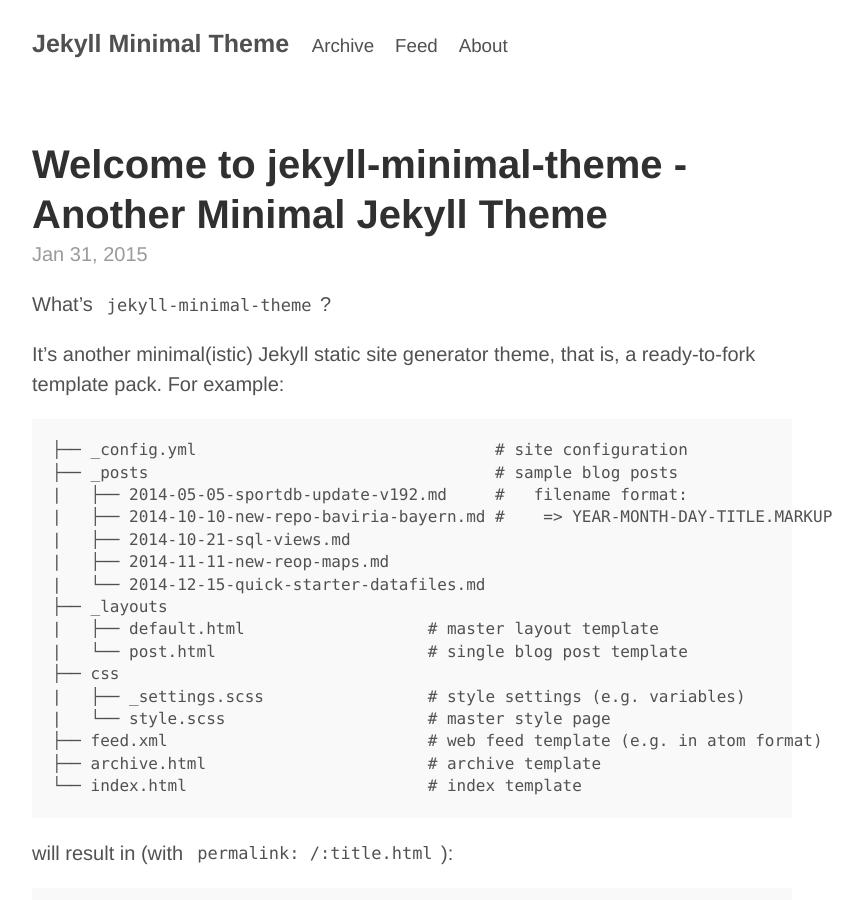
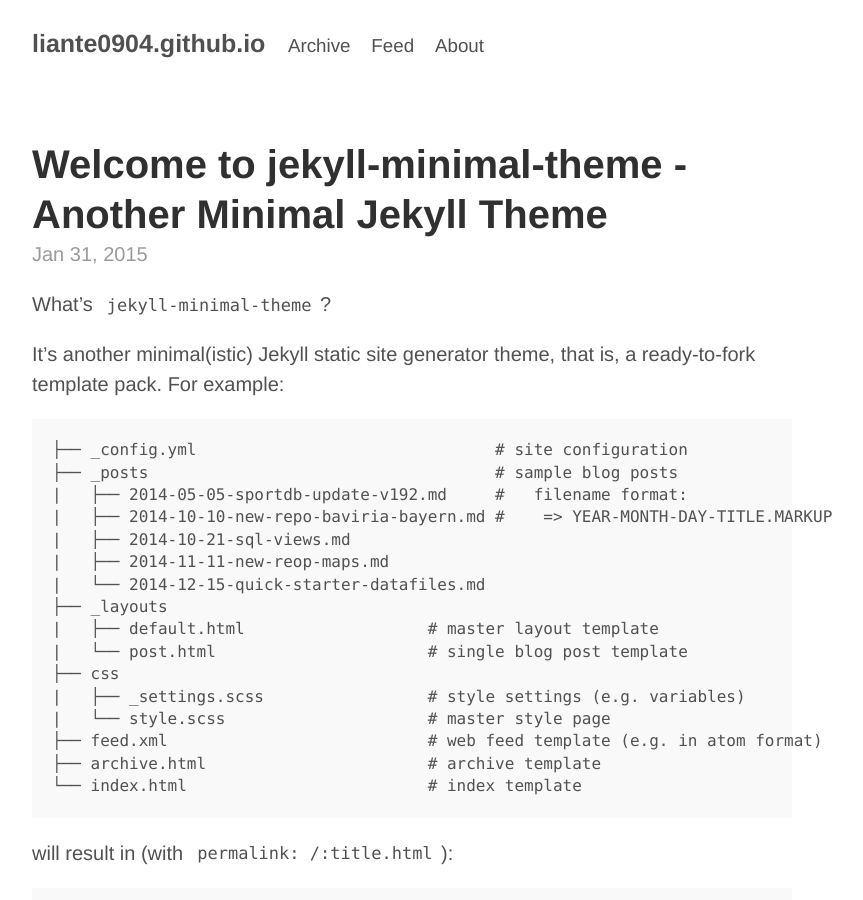
Before and after one commit to liante0904/liante0904.github.io, a Jekyll site: the page built from index.html, in a window 1280 px wide and 900 px high. Shown: the whole window, without its empty margins (228-1091 px from the left). Built offline with Jekyll 4.4.1, drawn with Linux system fonts in a browser that asks for light colours.

Commit message:
Apply github.io theme. Fix Blog Theme Path.

```diff
--- a/_config.yml
+++ b/_config.yml
@@ -1,15 +1,15 @@
 ###########
 # site.title, site.url, site.author.name
 
-title:   'Jekyll Minimal Theme'
+title:   'liante0904.github.io'
 author:
   name:  'Jekyll Minimal Theme Team'
 
 ## note:
 #  use site.path in your templates to make it work for both protocols e.g. http and https
 #  use site.url only inside the web feed template (e.g. requires full url incl. protocol)
-path: /jekyll-minimal-theme
-url:  'http://henrythemes.github.io/jekyll-minimal-theme'
+path: /liante0904.github.io
+url:  'http://liante0904.github.io'
 
 
 ########
--- a/_layouts/default.html
+++ b/_layouts/default.html
@@ -3,7 +3,7 @@
 <head>
    <meta charset="utf-8">
    <title>{{ page.title }} - {{ site.title }}</title>
-   <link rel="stylesheet" type="text/css" href="{{ site.path }}/css/style.css" >
+   <link rel="stylesheet" type="text/css" href="/{{ site.path }}/css/style.css" >
    <link rel="alternate" type="application/atom+xml" href="{{ site.path }}/feed.xml" title="News Feed">
 </head>
 <body>
@@ -13,10 +13,10 @@
    <h3 class="masthead-title">
      <a href="{{ site.path }}">{{ site.title }}</a>
      <small>
-        &nbsp;&nbsp;&nbsp;<a href="{{ site.path }}/archive.html">Archive</a>
+        &nbsp;&nbsp;&nbsp;<a href="/{{ site.path }}/archive.html">Archive</a>
      </small>
      <small>
-       &nbsp;&nbsp;&nbsp;<a href="{{ site.path }}/feed.xml">Feed</a>
+       &nbsp;&nbsp;&nbsp;<a href="/{{ site.path }}/feed.xml">Feed</a>
      </small>
      <small>
        &nbsp;&nbsp;&nbsp;<a href="https://github.com/henrythemes/jekyll-minimal-theme">About</a>
```
